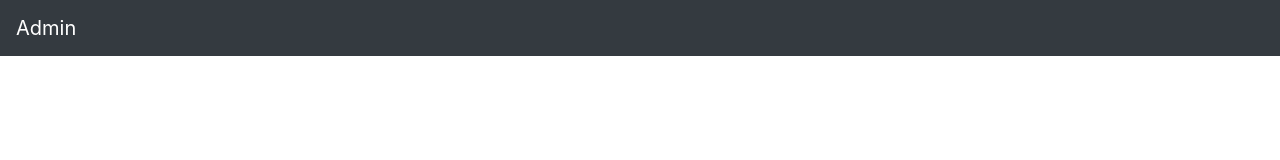
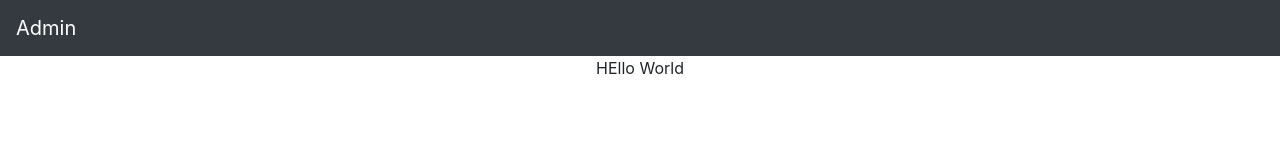
Before and after one commit to inviGit/Movie_Ticket_Booking_System, a React (Create React App) app in the folder frontend/: page /seat in a window 1280 px wide. Shown: the top 160 px of the page. Built offline with nearby package versions, Linux system fonts and the light colour scheme.

Commit message:
My fifth commit

```diff
--- a/frontend/src/App.js
+++ b/frontend/src/App.js
@@ -7,6 +7,7 @@ import HeaderComponent from "./components/HeaderComponent";
 import EditCityDetails from "./components/EditCityDetails";
 import TheaterDetails from "./components/TheaterDetails";
 import MovieDetails from "./components/MovieDetails";
+import SeatDetails from "./components/SeatDetails";
 
 function App() {
   return (
@@ -20,6 +21,7 @@ function App() {
           <Route path = "/editcity/:id" component = {EditCityDetails}></Route>
           <Route path = "/theater/:id" component = {TheaterDetails}></Route>
           <Route path = "/movie/:id" component = {MovieDetails}></Route>
+          <Route path = "/seat" component = {SeatDetails}></Route>
         </Switch>
       </Router>
     </div>
--- a/frontend/src/components/MovieDetails.jsx
+++ b/frontend/src/components/MovieDetails.jsx
@@ -27,6 +27,8 @@ class MovieDetails extends Component {
     }
 
     showTimings(id) {
+
+        this.props.history.push("/seat");
 
     }
 
--- /dev/null
+++ b/frontend/src/components/SeatDetails.jsx
@@ -0,0 +1,21 @@
+import React, { Component } from 'react'
+
+class SeatDetails extends Component {
+    constructor(props) {
+        super(props)
+
+        this.state = {
+
+        }
+    }
+
+    render() {
+        return (
+            <div>
+                HEllo World
+            </div>
+        )
+    }
+}
+
+export default SeatDetails
```
